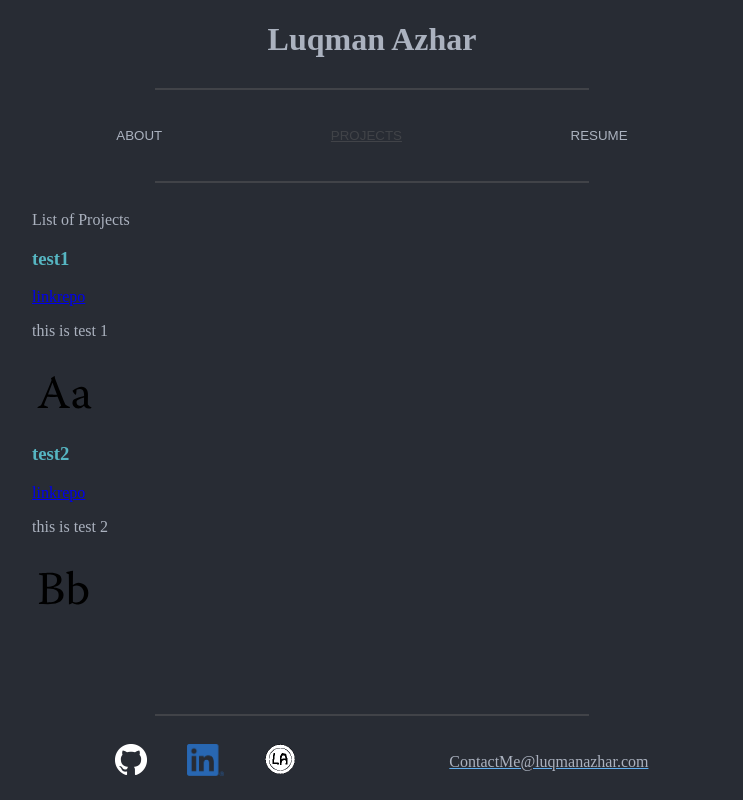
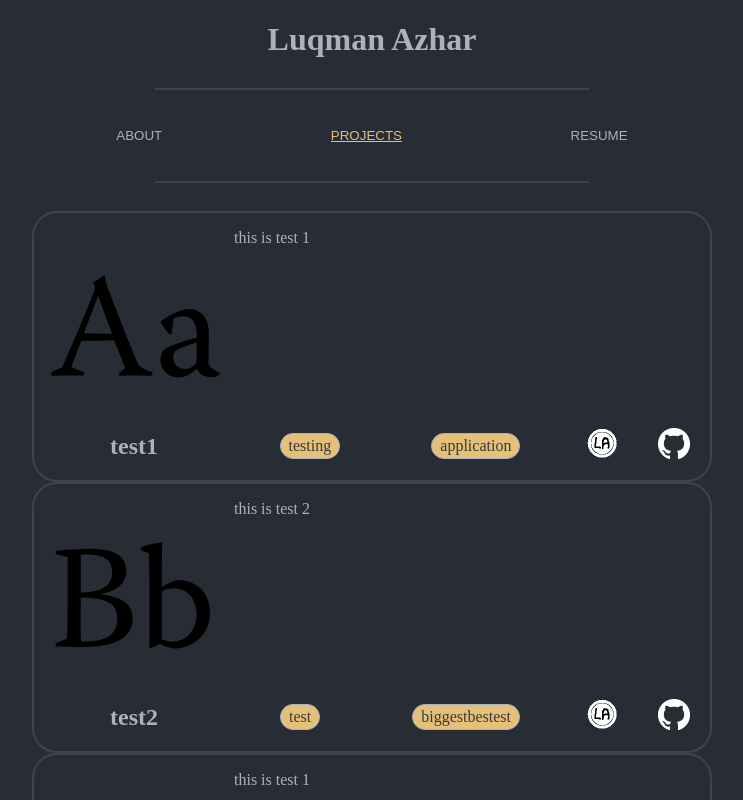
Before and after one commit to LuqmanAzhar/LuqmanAzhar.github.io, a plain HTML site: page index.html in a window 1280 px wide. Both pictures are taken after a click on the button "PROJECTS". Shown: the top 800 px of the page, without its empty margins (268-1011 px from the left). Drawn offline with Linux system fonts and the light colour scheme.

Commit message:
Completed project design for desktop use

```diff
--- a/css/global.css
+++ b/css/global.css
@@ -8,7 +8,8 @@
   --background-colour: #282c34;
   --vertical-margin: 20px;
   --dark-accent-colour: rgba(102, 102, 102, 0.404);
-  --light-accent-colour: #c678dd;
+  --dark-reading-colour: rgba(46, 45, 45, 0.925);
+  --light-accent-colour: #e5c07b;
   --link-colour: #61afef;
 }
 
@@ -60,9 +61,9 @@
 }
 .navbar__btn_active,
 .navbar__btn:hover {
-  color: var(--dark-accent-colour);
+  color: var(--light-accent-colour);
   text-decoration: underline;
-  text-decoration-color: var(--dark-accent-colour);
+  text-decoration-color: var(--light-accent-colour);
 }
 
 .l-content {
@@ -78,11 +79,55 @@
   text-align: center;
 }
 
-.proj-description {
+.content__project-list {
+  flex-direction: column;
+  justify-content: center;
+}
+
+.l-project {
+  display: grid;
+  grid-template-columns: 200px 3fr 1fr;
+  grid-template-rows: 200px 1fr;
+  grid-template-areas:
+    "image desc desc"
+    "title tags links";
+  border-radius: 25px;
+  border: 2px solid var(--dark-accent-colour);
+}
+
+.proj__description {
+  grid-area: desc;
   outline: #56b6c2;
 }
-.proj-title {
-  color: #56b6c2;
+
+.proj__links {
+  grid-area: links;
+}
+
+.proj__title {
+  grid-area: title;
+  text-align: center;
+}
+
+.proj__tags {
+  grid-area: tags;
+  display: flex;
+  justify-content: center;
+  align-content: center;
+}
+
+.proj__tag {
+  border-radius: 100px;
+  background-color: var(--light-accent-colour);
+  border: 1px solid var(--main-colour);
+  color: var(--dark-reading-colour);
+  margin: auto auto;
+  padding: 0.2rem 0.5rem;
+  text-align: center;
+}
+
+.proj__image {
+  grid-area: image;
 }
 
 .l-links {
@@ -105,11 +150,12 @@
   display: flex;
   flex-direction: row;
   flex-wrap: unset;
+  justify-content: center;
+  align-content: center;
 }
 
 .icon {
-  margin: 0 20px;
-  text-align: center;
+  margin: auto 20px;
 }
 
 .footer {
@@ -118,5 +164,7 @@
 }
 
 .h-show {
-  display: block;
+  display: flex;
+  justify-content: center;
+  align-content: center;
 }
--- a/index.html
+++ b/index.html
@@ -30,10 +30,10 @@
     <hr class="split" />
 
     <main class="l-content">
-      <div class="content content_centered" id="about">
+      <div class="content" id="about">
         Explaination about this site and who i am
       </div>
-      <div class="content" id="projects">List of Projects</div>
+      <div class="content content__project-list" id="projects"></div>
       <div class="content" id="resume">
         LinkedIn style of historical places i worked and studied
       </div>
--- a/js/projectload.js
+++ b/js/projectload.js
@@ -3,10 +3,10 @@ function loadProjects(projectList) {
     for (const projectObj of projectList) {
 
         let div = document.createElement("div");
-        div.className = "project";
+        div.className = "l-project";
 
-        let h = document.createElement("h3");
-        h.className = "proj-title";
+        let h = document.createElement("h2");
+        h.className = "proj__title";
         h.innerHTML = projectObj.title;
 
         let links = document.createElement("div");
@@ -14,15 +14,22 @@ function loadProjects(projectList) {
         let repo = document.createElement("a");
 
         link.href = projectObj.link;
-        link.innerHTML = "link";
+        link.innerHTML = `<img src="img/blog.png"
+            alt="link to Project Write Up"
+            height="32">`;
+        link.className = "icon";
         repo.href = projectObj.repo;
-        repo.innerHTML = "repo";
+        repo.className = "icon";
+        repo.innerHTML = `<img src="img/GitHub-Mark-Light-32px.png"
+            alt="link to project Github"
+            height="32">`;
         links.appendChild(link);
         links.appendChild(repo);
+        links.className = "proj__links l-icons";
 
         let p = document.createElement("p");
         p.innerHTML = projectObj.description;
-        p.className = "proj-description";
+        p.className = "project__description";
 
         let img = document.createElement("img");
         if (projectObj.img) {
@@ -30,12 +37,24 @@ function loadProjects(projectList) {
         } else {
             img.src = "img/" + projectObj.title + ".svg"
         }
-        img.alt = projectObj.title
+        img.alt = projectObj.title;
+        img.className = "proj__image";
+        img.height = "200";
+        img.width = "200";
 
+        let tags = document.createElement("div");
+        tags.className = "proj__tags"
+        for (const item of projectObj.tags) {
+            let tag = document.createElement("a");
+            tag.className = "proj__tag";
+            tag.innerHTML = item;
+            tags.append(tag);
+        }
         div.appendChild(h);
         div.appendChild(links);
         div.appendChild(p);
-        div.appendChild(img)
+        div.appendChild(img);
+        div.appendChild(tags);
 
         projsDiv.appendChild(div);
     }
--- a/js/projects.js
+++ b/js/projects.js
@@ -3,12 +3,24 @@ const PROJECT_DATA = [
         "description": "this is test 1",
         "link": "https://en.wikipedia.org/wiki/1",
         "repo": "https://en.wikipedia.org/wiki/A",
-        "tags": ["1", "A"]
+        "tags": ["testing", "application"]
         },
     {   "title": "test2",
         "description": "this is test 2",
         "link": "https://en.wikipedia.org/wiki/2",
         "repo": "https://en.wikipedia.org/wiki/B",
-        "tags": ["2", "B"],
+        "tags": ["test", "biggestbestest"],
+        },
+        {   "title": "test1",
+        "description": "this is test 1",
+        "link": "https://en.wikipedia.org/wiki/1",
+        "repo": "https://en.wikipedia.org/wiki/A",
+        "tags": ["devie", "test", "heheh", "more"]
+        },
+    {   "title": "test2",
+        "description": "this is test 2",
+        "link": "https://en.wikipedia.org/wiki/2",
+        "repo": "https://en.wikipedia.org/wiki/B",
+        "tags": ["2"]
         }
        ]   // TODO: WHY USE an object¡™
```
